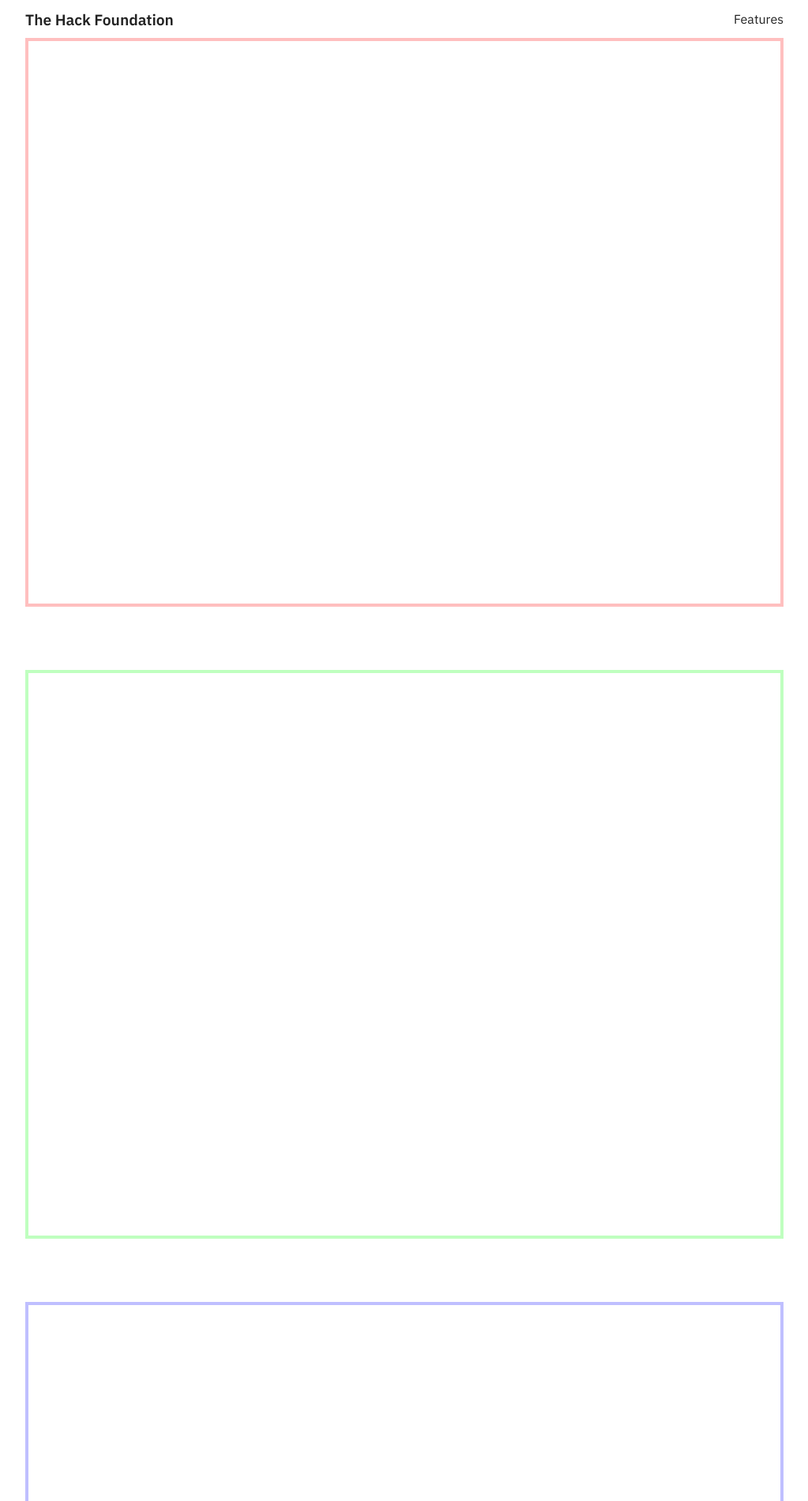
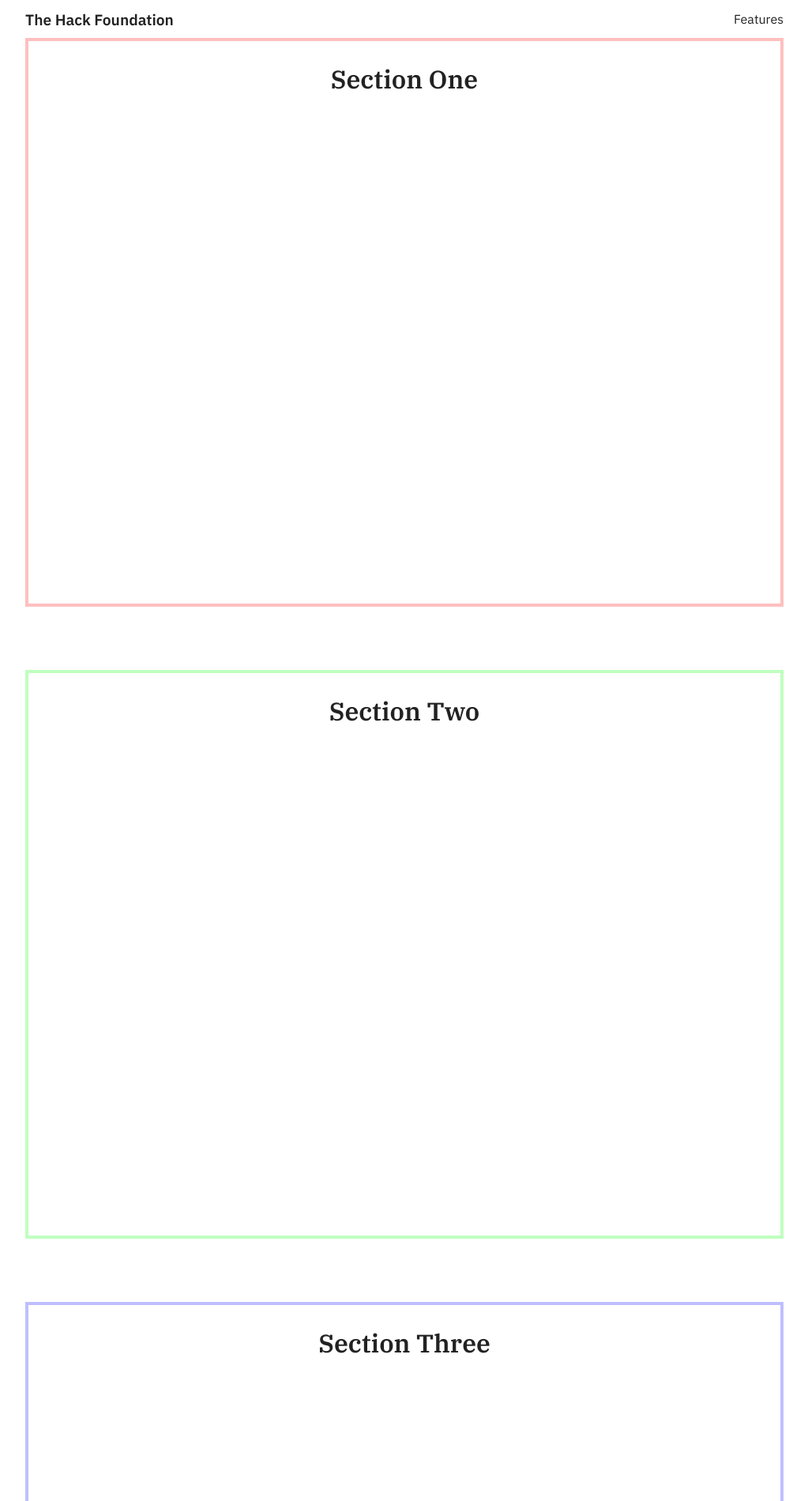
Before and after one commit to malted/hf, an Astro site: page /bg in a window 1280 px wide. Shown: the top 1900 px of the page at 79% size, without its empty margins (128-1151 px from the left). Built offline with nearby package versions, Linux system fonts and the light colour scheme; Astro itself is replaced by a stand-in of ours; animation ran at ten frames a second.

Commit message:
Add section headers

```diff
--- a/src/pages/bg.astro
+++ b/src/pages/bg.astro
@@ -45,10 +45,10 @@ import Gradient from "../components/Gradient.astro";
 </div>
 
 <Layout title="Background demo" background={false}>
-	<section data-idx=0 />
-	<section data-idx=1 />
-	<section data-idx=2 />
-	<section data-idx=3 />
+	<section data-idx=0><h2>Section One</h2></section>
+	<section data-idx=1><h2>Section Two</h2></section>
+	<section data-idx=2><h2>Section Three</h2></section>
+	<section data-idx=3><h2>Section Four</h2></section>
 </Layout>
 
 <style>
```
